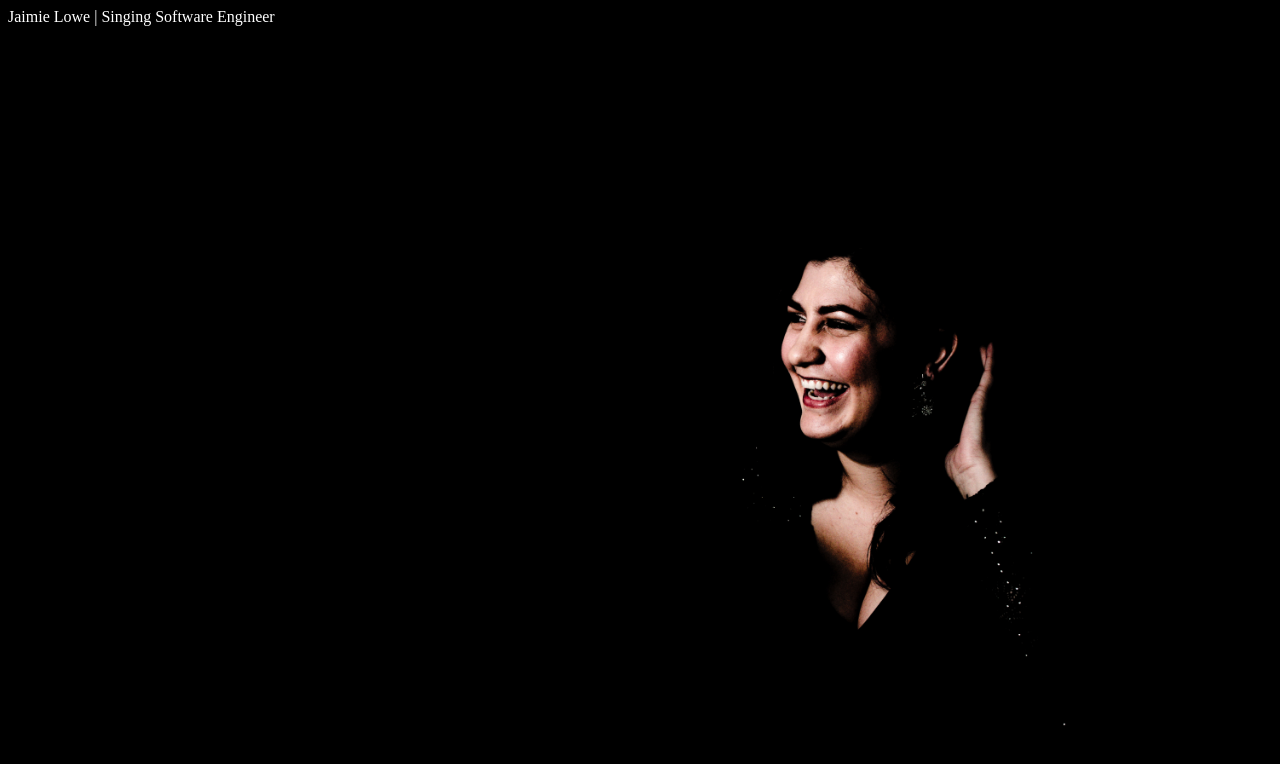
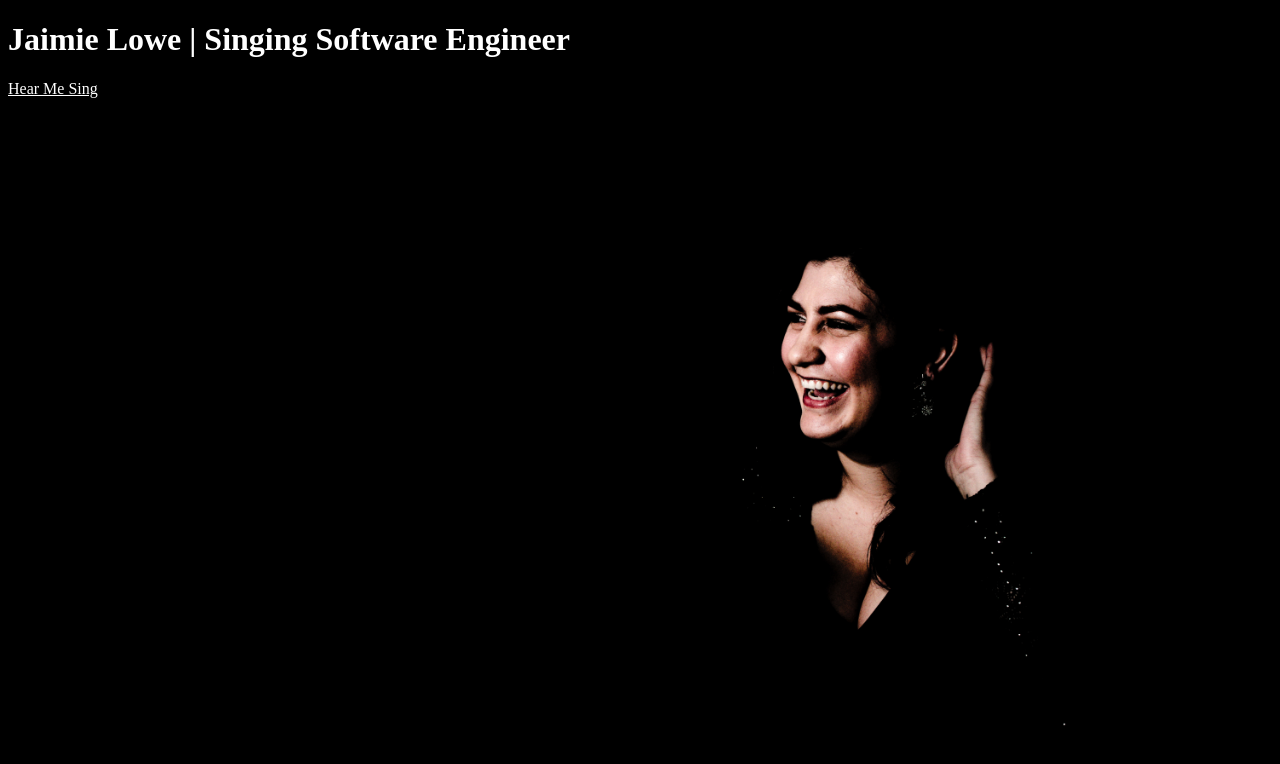
Before and after one commit to jnlsings/jnlsings.github.io, a plain HTML site: page index.html in a window 1280 px wide. Drawn offline with Linux system fonts and the light colour scheme.

Commit message:
Added link to youtube
Added link Hear Me Sing --> youtube

```diff
--- a/index.html
+++ b/index.html
@@ -7,8 +7,11 @@
     <title>Jaimie Lowe | Singing Software Engineer</title>
     <link rel="stylesheet" href="style.css">
 </head>
-<header>Jaimie Lowe | Singing Software Engineer</header>
+<header>
+    <h1>Jaimie Lowe | Singing Software Engineer</h1>
+</header>
 <body>
     <!-- <img src="images/JaimieLoweFormalBlackSmile2.jpeg" alt="Jaimie Lowe smiling"> -->
+    <a href="https://www.youtube.com/channel/UCMt8QAPli2R324M0tmFFDlw">Hear Me Sing</a>
 </body>
 </html>
--- a/style.css
+++ b/style.css
@@ -7,7 +7,12 @@ body {
 
 header {
     color: white;
+    font-size: fill;
 
+}
+
+a {
+    color: white;
 }
 
 /* img {
```
